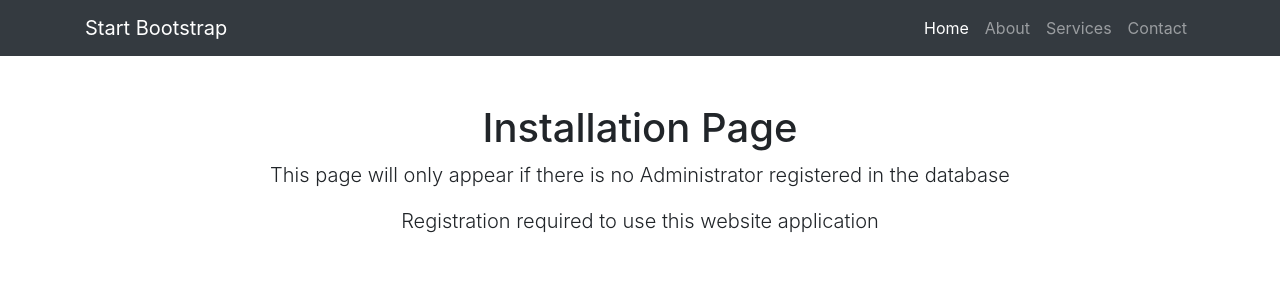
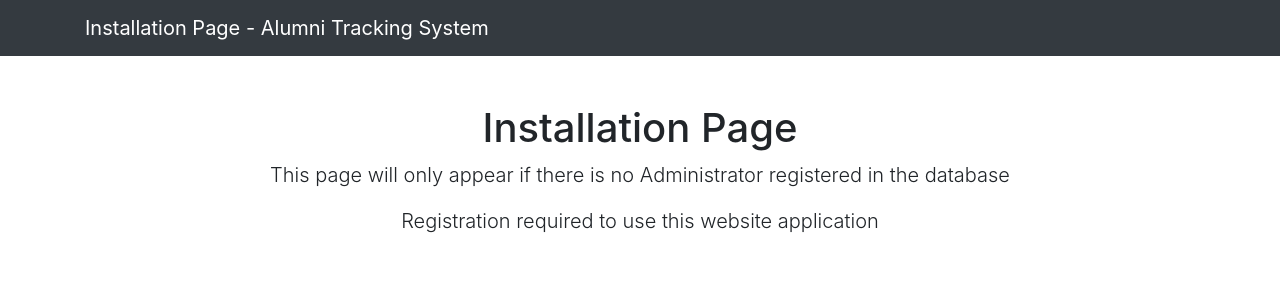
Before and after one commit to mazodan/AlumniProject, a CodeIgniter 4 app: the page made by app/Views/admin_registration.php in a window 1280 px wide. Shown: the top 300 px of the page. Run offline with PHP 8.4 and a stand-in for CodeIgniter, Linux system fonts and the light colour scheme; the template is opened without the code that fills it, so the values that code supplies are empty; some libraries are stand-ins or nearby versions.

Commit message:
fixed headbar

```diff
--- a/app/Views/admin_registration.php
+++ b/app/Views/admin_registration.php
@@ -8,7 +8,7 @@
   <meta name="description" content="">
   <meta name="author" content="">
 
-  <title>Bare - Start Bootstrap Template</title>
+  <title>Installation Page - Alumni Tracking System</title>
 
   <!-- Bootstrap core CSS -->
   <link href="https://stackpath.bootstrapcdn.com/bootstrap/4.5.0/css/bootstrap.min.css" rel="stylesheet" integrity="sha384-9aIt2nRpC12Uk9gS9baDl411NQApFmC26EwAOH8WgZl5MYYxFfc+NcPb1dKGj7Sk" crossorigin="anonymous">
@@ -21,28 +21,10 @@
   <!-- Navigation -->
   <nav class="navbar navbar-expand-lg navbar-dark bg-dark static-top">
     <div class="container">
-      <a class="navbar-brand" href="#">Start Bootstrap</a>
+      <a class="navbar-brand" href="#">Installation Page - Alumni Tracking System</a>
       <button class="navbar-toggler" type="button" data-toggle="collapse" data-target="#navbarResponsive" aria-controls="navbarResponsive" aria-expanded="false" aria-label="Toggle navigation">
         <span class="navbar-toggler-icon"></span>
       </button>
-      <div class="collapse navbar-collapse" id="navbarResponsive">
-        <ul class="navbar-nav ml-auto">
-          <li class="nav-item active">
-            <a class="nav-link" href="#">Home
-              <span class="sr-only">(current)</span>
-            </a>
-          </li>
-          <li class="nav-item">
-            <a class="nav-link" href="#">About</a>
-          </li>
-          <li class="nav-item">
-            <a class="nav-link" href="#">Services</a>
-          </li>
-          <li class="nav-item">
-            <a class="nav-link" href="#">Contact</a>
-          </li>
-        </ul>
-      </div>
     </div>
   </nav>
 
```
